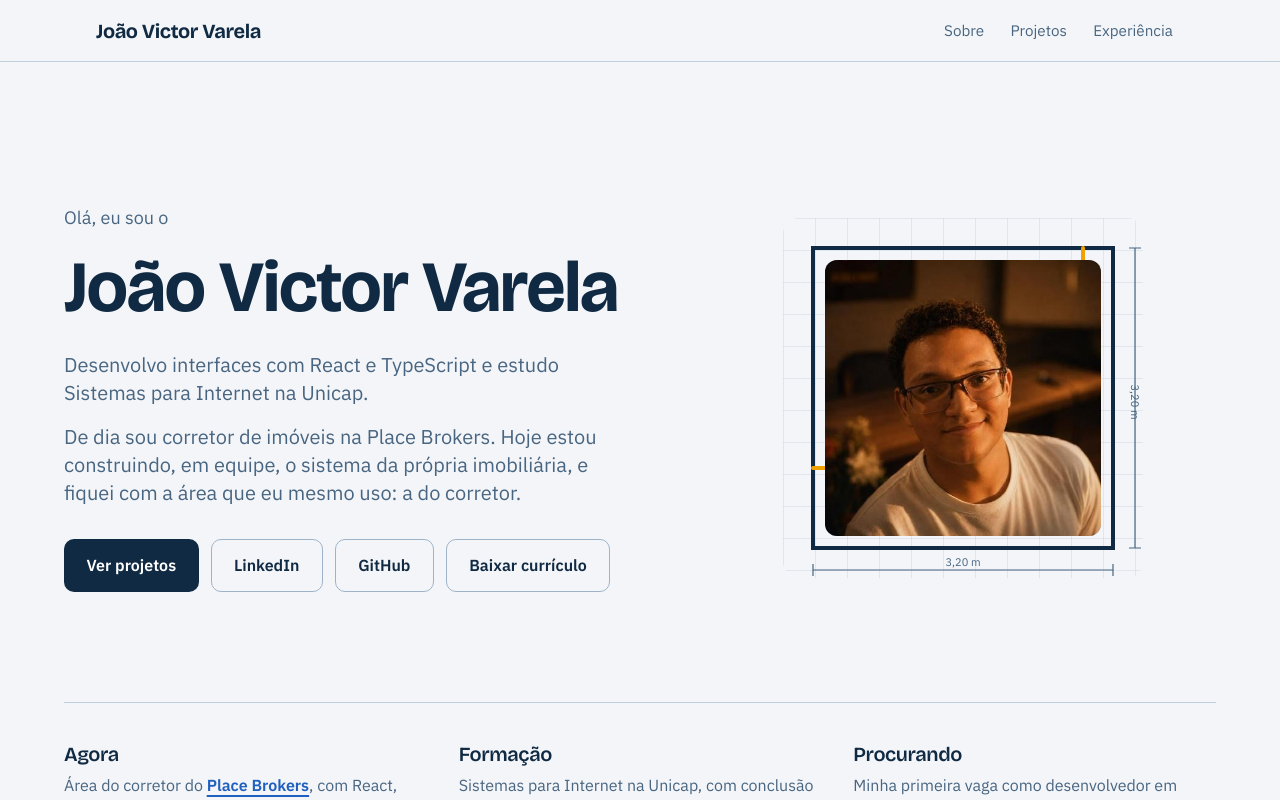
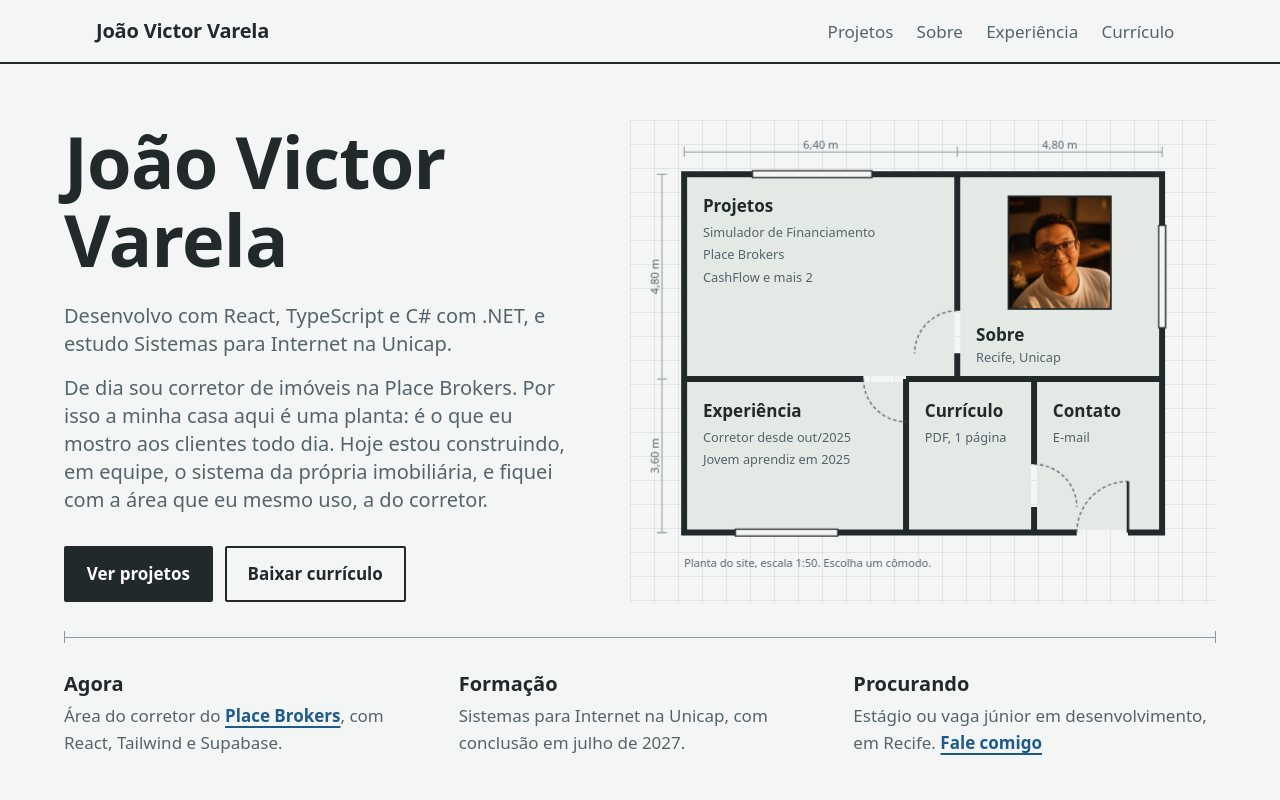
Before and after one commit to Jonqry/Portfolio, a Next.js app: page / in a window 1280 px wide. Shown: the top 800 px of the page. Built offline with nearby package versions, Linux system fonts and the light colour scheme.

Commit message:
Novo visual: home em planta baixa

```diff
--- a/app/components/Navbar.js
+++ b/app/components/Navbar.js
@@ -4,8 +4,8 @@ import Link from 'next/link';
 import { usePathname } from 'next/navigation';
 
 const links = [
+  { href: '/projetos', label: 'Projetos' },
   { href: '/sobre', label: 'Sobre' },
-  { href: '/projetos', label: 'Projetos' },
   { href: '/profissional', label: 'Experiência' },
 ];
 
@@ -14,7 +14,7 @@ export default function Navbar() {
   return (
     <nav className="nav">
       <div className="max-w-6xl mx-auto px-5 sm:px-8 flex flex-col md:flex-row md:items-center md:justify-between gap-1 py-3">
-        <Link href="/" className="marca text-xl font-bold no-underline">
+        <Link href="/" className="marca text-xl font-extrabold no-underline">
           João Victor Varela
         </Link>
         <div className="flex flex-wrap gap-1 -mx-2 md:mx-0">
@@ -28,6 +28,9 @@ export default function Navbar() {
               {link.label}
             </Link>
           ))}
+          <a href="/curriculo-joao-victor-varela.pdf" download className="nav-link">
+            Currículo
+          </a>
         </div>
       </div>
     </nav>
--- a/app/globals.css
+++ b/app/globals.css
@@ -1,13 +1,20 @@
 @import "tailwindcss";
 
+/*
+  Identidade: planta baixa de lançamento imobiliário.
+  Paredes em grafite, cotas em cinza, piso claro e o marca-texto amarelo
+  que o corretor usa para destacar a unidade do cliente.
+*/
 :root {
-  --papel: #f3f5f8;
-  --tinta: #102a43;
-  --tinta-suave: #486581;
-  --linha: #9fb3c8;
-  --sol: #f0a202;
-  --azul: #1f5fbf;
+  --papel: #f4f6f5;
+  --piso: #e4e9e6;
+  --tinta: #22292b;
+  --tinta-suave: #55636a;
+  --linha: #8d9a9e;
+  --sol: #f5d547;
+  --azul: #1e5a8c;
   --branco: #ffffff;
+  --fonte: "Archivo Variable", system-ui, sans-serif;
 }
 
 * { box-sizing: border-box; }
@@ -17,43 +24,56 @@ html { scroll-behavior: smooth; }
 body {
   background: var(--papel);
   color: var(--tinta);
-  font-family: var(--font-corpo), system-ui, sans-serif;
+  font-family: var(--fonte);
+  font-size: 1.0625rem;
   line-height: 1.6;
 }
 
+/* Títulos largos, como o letreiro de um lançamento */
 h1, h2, h3, .marca {
-  font-family: var(--font-titulo), var(--font-corpo), sans-serif;
-  letter-spacing: -0.02em;
-  line-height: 1.1;
+  font-family: var(--fonte);
+  font-stretch: 118%;
+  letter-spacing: -0.01em;
+  line-height: 1.08;
+}
+
+/* Texto estreito, como as legendas escritas dentro da planta */
+.estreito {
+  font-stretch: 75%;
+  letter-spacing: 0.01em;
 }
 
 a { color: inherit; }
 
 :focus-visible {
-  outline: 3px solid var(--sol);
+  outline: 3px solid var(--tinta);
   outline-offset: 3px;
-  border-radius: 4px;
+  box-shadow: 0 0 0 6px var(--sol);
 }
+
+::selection { background: var(--sol); color: var(--tinta); }
 
 /* ---------- navegação ---------- */
 .nav {
   position: sticky;
   top: 0;
   z-index: 20;
-  background: color-mix(in srgb, var(--papel) 88%, transparent);
-  backdrop-filter: blur(8px);
-  border-bottom: 1px solid color-mix(in srgb, var(--linha) 60%, transparent);
+  background: color-mix(in srgb, var(--papel) 92%, transparent);
+  backdrop-filter: blur(6px);
+  border-bottom: 2px solid var(--tinta);
 }
 .nav-link {
-  padding: 0.4rem 0.7rem;
-  border-radius: 6px;
-  font-size: 0.95rem;
+  padding: 0.35rem 0.6rem;
+  font-stretch: 85%;
+  font-weight: 500;
   color: var(--tinta-suave);
   text-decoration: none;
-  transition: color 0.2s, background 0.2s;
 }
-.nav-link:hover { color: var(--tinta); background: color-mix(in srgb, var(--linha) 25%, transparent); }
-.nav-link[aria-current="page"] { color: var(--tinta); box-shadow: inset 0 -2px 0 var(--sol); border-radius: 0; }
+.nav-link:hover { color: var(--tinta); }
+.nav-link[aria-current="page"] {
+  color: var(--tinta);
+  background: linear-gradient(transparent 55%, var(--sol) 55%, var(--sol) 90%, transparent 90%);
+}
 
 /* ---------- botões ---------- */
 .botao {
@@ -61,59 +81,101 @@ a { color: inherit; }
   align-items: center;
   justify-content: center;
   gap: 0.5rem;
-  padding: 0.8rem 1.4rem;
-  border-radius: 10px;
+  padding: 0.75rem 1.3rem;
+  border-radius: 2px;
   font-weight: 600;
+  font-stretch: 90%;
   text-decoration: none;
-  transition: transform 0.15s, background 0.2s, border-color 0.2s;
+  border: 2px solid var(--tinta);
 }
 .botao:active { transform: translateY(1px); }
 .botao-principal { background: var(--tinta); color: var(--branco); }
-.botao-principal:hover { background: #1c3d5e; }
-.botao-linha { border: 1.5px solid var(--linha); color: var(--tinta); }
-.botao-linha:hover { border-color: var(--tinta); }
+.botao-principal:hover { background: var(--sol); color: var(--tinta); }
+.botao-linha { color: var(--tinta); background: transparent; }
+.botao-linha:hover { background: var(--branco); }
 
-/* ---------- herói com planta ---------- */
+/* ---------- planta da home ---------- */
 .grade-planta {
   background-image:
-    linear-gradient(color-mix(in srgb, var(--linha) 22%, transparent) 1px, transparent 1px),
-    linear-gradient(90deg, color-mix(in srgb, var(--linha) 22%, transparent) 1px, transparent 1px);
-  background-size: 32px 32px;
+    linear-gradient(color-mix(in srgb, var(--linha) 18%, transparent) 1px, transparent 1px),
+    linear-gradient(90deg, color-mix(in srgb, var(--linha) 18%, transparent) 1px, transparent 1px);
+  background-size: 24px 24px;
 }
+.planta { width: 100%; height: auto; display: block; overflow: visible; }
+.planta .parede { fill: none; stroke: var(--tinta); stroke-width: 7; stroke-linejoin: miter; }
+.planta .parede-fina { fill: none; stroke: var(--tinta); stroke-width: 3; }
+.planta .porta { fill: none; stroke: var(--tinta-suave); stroke-width: 1.5; stroke-dasharray: 4 3; }
+.planta .janela { fill: var(--papel); stroke: var(--tinta); stroke-width: 1.5; }
+.planta .cota { stroke: var(--linha); stroke-width: 1.2; fill: none; }
+.planta .cota-texto { fill: var(--tinta-suave); font-size: 13px; font-stretch: 75%; }
+.planta .comodo-fundo { fill: var(--piso); transition: fill 0.2s; }
+.planta .comodo-nome { fill: var(--tinta); font-size: 20px; font-weight: 700; font-stretch: 110%; }
+.planta .comodo-info { fill: var(--tinta-suave); font-size: 15px; font-stretch: 75%; }
+.planta a { cursor: pointer; outline: none; }
+.planta a:hover .comodo-fundo,
+.planta a:focus-visible .comodo-fundo { fill: var(--sol); }
+.planta a:focus-visible .comodo-nome { text-decoration: underline; }
+@media (max-width: 640px) {
+  .planta .comodo-nome { font-size: 25px; font-stretch: 95%; }
+  .planta .comodo-info { font-size: 21px; }
+  .planta .cota-texto { font-size: 18px; }
+}
+.planta .foto-moldura { fill: none; stroke: var(--tinta); stroke-width: 2; }
+
 .planta-traco {
-  stroke-dasharray: 1200;
-  stroke-dashoffset: 1200;
-  animation: desenhar 1.6s ease-out forwards;
+  stroke-dasharray: 2400;
+  stroke-dashoffset: 2400;
+  animation: desenhar 1.8s ease-out forwards;
 }
-.planta-traco.atraso { animation-delay: 0.5s; }
-.planta-cota { opacity: 0; animation: surgir 0.6s ease-out 1.4s forwards; }
-.foto-entrada { opacity: 0; animation: surgir 0.9s ease-out 0.6s forwards; }
-.texto-entrada { opacity: 0; transform: translateY(10px); animation: subir 0.8s ease-out 0.2s forwards; }
+.planta-surge { opacity: 0; animation: surgir 0.6s ease-out 1.2s forwards; }
 
 @keyframes desenhar { to { stroke-dashoffset: 0; } }
 @keyframes surgir { to { opacity: 1; } }
-@keyframes subir { to { opacity: 1; transform: none; } }
+
+/* legenda abaixo da planta */
+.legenda dt { font-weight: 700; font-stretch: 110%; }
+.legenda dd { color: var(--tinta-suave); margin: 0.25rem 0 0; }
 
 /* ---------- páginas internas ---------- */
 .pagina { max-width: 64rem; margin: 0 auto; }
 .titulo-pagina {
-  font-size: clamp(2.2rem, 5vw, 3.2rem);
-  font-weight: 700;
-  margin-bottom: 0.5rem;
+  font-size: clamp(2.4rem, 6vw, 3.6rem);
+  font-weight: 800;
+  margin-bottom: 0.6rem;
 }
 .intro-pagina { color: var(--tinta-suave); max-width: 40rem; font-size: 1.1rem; }
+
+/* linha de cota: a régua usada em todas as páginas */
+.cota-linha {
+  position: relative;
+  height: 14px;
+  margin-top: 1.25rem;
+  border-bottom: 1.2px solid var(--linha);
+}
+.cota-linha::before,
+.cota-linha::after {
+  content: "";
+  position: absolute;
+  bottom: -6px;
+  width: 1.2px;
+  height: 12px;
+  background: var(--linha);
+}
+.cota-linha::before { left: 0; }
+.cota-linha::after { right: 0; }
+
+/* seção de prancha: título com parede em cima, sem caixa */
 .bloco {
-  background: var(--branco);
-  border: 1px solid color-mix(in srgb, var(--linha) 55%, transparent);
-  border-radius: 14px;
-  padding: 1.75rem;
+  border-top: 3px solid var(--tinta);
+  padding-top: 1.25rem;
 }
 .etiqueta {
   display: inline-block;
-  font-size: 0.85rem;
-  padding: 0.2rem 0.65rem;
-  border-radius: 999px;
-  background: color-mix(in srgb, var(--linha) 22%, transparent);
+  font-size: 0.9rem;
+  font-stretch: 80%;
+  padding: 0.15rem 0.55rem;
+  border: 1.2px solid var(--linha);
+  background: var(--branco);
   color: var(--tinta);
 }
 .link-texto {
@@ -123,7 +185,13 @@ a { color: inherit; }
   text-decoration-thickness: 1.5px;
   text-underline-offset: 4px;
 }
-.link-texto:hover { color: var(--tinta); }
+.link-texto:hover { color: var(--tinta); background: var(--sol); }
+
+.imagem-projeto {
+  display: block;
+  border: 2px solid var(--tinta);
+  background: var(--branco);
+}
 
 /* linha do tempo */
 .linha-tempo { position: relative; padding-left: 1.75rem; }
@@ -133,29 +201,27 @@ a { color: inherit; }
   left: 0.4rem;
   top: 0.4rem;
   bottom: 0.4rem;
-  width: 2px;
-  background: var(--linha);
+  width: 3px;
+  background: var(--tinta);
 }
 .marco { position: relative; }
 .marco::before {
   content: "";
   position: absolute;
-  left: -1.62rem;
-  top: 0.45rem;
-  width: 0.85rem;
-  height: 0.85rem;
-  border-radius: 50%;
+  left: -1.66rem;
+  top: 0.4rem;
+  width: 0.95rem;
+  height: 0.95rem;
   background: var(--papel);
-  border: 2.5px solid var(--tinta);
+  border: 3px solid var(--tinta);
 }
-.marco.atual::before { background: var(--sol); border-color: var(--sol); }
+.marco.atual::before { background: var(--sol); }
 
 @media (prefers-reduced-motion: reduce) {
   html { scroll-behavior: auto; }
-  .planta-traco, .planta-cota, .foto-entrada, .texto-entrada {
+  .planta-traco, .planta-surge {
     animation: none;
     opacity: 1;
-    transform: none;
     stroke-dashoffset: 0;
   }
 }
--- a/app/page.js
+++ b/app/page.js
@@ -1,82 +1,184 @@
 import Link from 'next/link';
-import Image from 'next/image';
+
+// A home é a planta de um apartamento: cada cômodo leva a uma parte do site.
+// Escala da planta: 50 px = 1 m.
+const comodos = [
+  {
+    href: '/projetos',
+    nome: 'Projetos',
+    rotulo: 'Ver os 5 projetos',
+    x: 40, y: 40, w: 320, h: 240,
+    info: ['Simulador de Financiamento', 'Place Brokers', 'CashFlow e mais 2'],
+  },
+  {
+    href: '/sobre',
+    nome: 'Sobre',
+    rotulo: 'Sobre mim',
+    x: 360, y: 40, w: 240, h: 240,
+    info: [],
+    foto: true,
+  },
+  {
+    href: '/profissional',
+    nome: 'Experiência',
+    rotulo: 'Ver a experiência profissional',
+    x: 40, y: 280, w: 260, h: 180,
+    info: ['Corretor desde out/2025', 'Jovem aprendiz em 2025'],
+  },
+  {
+    href: '/curriculo-joao-victor-varela.pdf',
+    nome: 'Currículo',
+    rotulo: 'Abrir o currículo em PDF',
+    x: 300, y: 280, w: 150, h: 180,
+    info: ['PDF, 1 página'],
+    externo: true,
+  },
+  {
+    href: 'mailto:joaovictorvarela321@gmail.com',
+    nome: 'Contato',
+    rotulo: 'Enviar e-mail',
+    x: 450, y: 280, w: 150, h: 180,
+    info: ['E-mail'],
+  },
+];
+
+function Planta() {
+  return (
+    <svg
+      className="planta"
+      viewBox="0 0 640 520"
+      role="group"
+      aria-label="Planta do site: escolha um cômodo"
+    >
+      <defs>
+        <clipPath id="recorte-foto">
+          <rect x="420" y="66" width="120" height="132" />
+        </clipPath>
+      </defs>
+
+      {comodos.map((c) => (
+        <a
+          key={c.nome}
+          href={c.href}
+          aria-label={c.rotulo}
+          {...(c.externo ? { target: '_blank', rel: 'noopener noreferrer' } : {})}
+        >
+          <rect className="comodo-fundo" x={c.x + 3.5} y={c.y + 3.5} width={c.w - 7} height={c.h - 7} />
+          {c.foto && (
+            <>
+              <image
+                href="/foto-joao.jpg"
+                x="420"
+                y="66"
+                width="120"
+                height="132"
+                preserveAspectRatio="xMidYMid slice"
+                clipPath="url(#recorte-foto)"
+              />
+              <rect className="foto-moldura" x="420" y="66" width="120" height="132" />
+            </>
+          )}
+          <text className="comodo-nome" x={c.x + 22} y={c.foto ? c.y + 196 : c.y + 44}>
+            {c.nome}
+          </text>
+          {c.foto ? (
+            <text className="comodo-info" x={c.x + 22} y={c.y + 220}>Recife, Unicap</text>
+          ) : (
+            c.info.map((linha, i) => (
+              <text key={linha} className="comodo-info" x={c.x + 22} y={c.y + 74 + i * 26}>
+                {linha}
+              </text>
+            ))
+          )}
+        </a>
+      ))}
+
+      {/* paredes externas, com a abertura da porta de entrada no Contato */}
+      <path
+        className="parede planta-traco"
+        d="M500 460 H40 V40 H600 V460 H560"
+        aria-hidden="true"
+      />
+      {/* paredes internas, com vãos de porta */}
+      <path
+        className="parede planta-traco"
+        d="M360 40 V200 M360 250 V280 M250 280 H40 M300 280 H600 M300 280 V460 M450 280 V380 M450 430 V460"
+        aria-hidden="true"
+      />
+
+      <g className="planta-surge" aria-hidden="true">
+        {/* portas: folha e arco de abertura */}
+        <path className="porta" d="M360 200 A50 50 0 0 0 310 250" />
+        <path className="porta" d="M250 280 A50 50 0 0 0 300 330" />
+        <path className="porta" d="M450 380 A50 50 0 0 1 500 430" />
+        <path className="porta" d="M500 460 A60 60 0 0 1 560 400" />
+        <path className="parede-fina" d="M560 460 V400" />
+
+        {/* janelas */}
+        <rect className="janela" x="120" y="36" width="140" height="8" />
+        <rect className="janela" x="596" y="100" width="8" height="120" />
+        <rect className="janela" x="100" y="456" width="120" height="8" />
+
+        {/* cotas */}
+        <path className="cota" d="M40 14 H600 M40 8 V20 M360 8 V20 M600 8 V20" />
+        <text className="cota-texto" x="200" y="10" textAnchor="middle">6,40 m</text>
+        <text className="cota-texto" x="480" y="10" textAnchor="middle">4,80 m</text>
+        <path className="cota" d="M14 40 V460 M8 40 H20 M8 280 H20 M8 460 H20" />
+        <text className="cota-texto" x="10" y="160" textAnchor="middle" transform="rotate(-90 10 160)">4,80 m</text>
+        <text className="cota-texto" x="10" y="370" textAnchor="middle" transform="rotate(-90 10 370)">3,60 m</text>
+
+        <text className="cota-texto" x="40" y="500">Planta do site, escala 1:50. Escolha um cômodo.</text>
+      </g>
+    </svg>
+  );
+}
 
 export default function Home() {
   return (
     <div className="max-w-6xl mx-auto">
-      <section className="grid md:grid-cols-[1.15fr_1fr] gap-12 md:gap-16 items-center min-h-[70vh]">
-        <div className="texto-entrada order-1">
-          <p className="text-[color:var(--tinta-suave)] text-lg mb-4">Olá, eu sou o</p>
-          <h1 className="text-5xl sm:text-6xl lg:text-7xl font-bold mb-6">João Victor Varela</h1>
+      <section className="grid md:grid-cols-[1fr_1.15fr] gap-10 md:gap-14 items-center">
+        <div>
+          <h1 className="text-5xl sm:text-6xl lg:text-7xl font-extrabold mb-6">João Victor Varela</h1>
           <p className="text-lg sm:text-xl text-[color:var(--tinta-suave)] max-w-xl mb-4">
-            Desenvolvo interfaces com React e TypeScript e estudo Sistemas para Internet na Unicap.
+            Desenvolvo com React, TypeScript e C# com .NET, e estudo Sistemas para Internet na Unicap.
           </p>
           <p className="text-lg sm:text-xl text-[color:var(--tinta-suave)] max-w-xl mb-8">
-            De dia sou corretor de imóveis na Place Brokers. Hoje estou construindo, em equipe, o
-            sistema da própria imobiliária, e fiquei com a área que eu mesmo uso: a do corretor.
+            De dia sou corretor de imóveis na Place Brokers. Por isso a minha casa aqui é uma planta: é
+            o que eu mostro aos clientes todo dia. Hoje estou construindo, em equipe, o sistema da própria
+            imobiliária, e fiquei com a área que eu mesmo uso, a do corretor.
           </p>
           <div className="flex flex-wrap gap-3">
             <Link href="/projetos" className="botao botao-principal">Ver projetos</Link>
-            <a href="https://www.linkedin.com/in/joaovictorvarela" target="_blank" rel="noopener noreferrer" className="botao botao-linha">LinkedIn</a>
-            <a href="https://github.com/Jonqry" target="_blank" rel="noopener noreferrer" className="botao botao-linha">GitHub</a>
             <a href="/curriculo-joao-victor-varela.pdf" download className="botao botao-linha">Baixar currículo</a>
           </div>
         </div>
 
-        <div className="order-2 flex justify-center">
-          <div className="relative w-[280px] h-[280px] sm:w-[360px] sm:h-[360px] grade-planta rounded-2xl">
-            <svg
-              className="absolute inset-0 w-full h-full overflow-visible text-[color:var(--tinta)]"
-              viewBox="0 0 360 360"
-              fill="none"
-              aria-hidden="true"
-            >
-              <path className="planta-traco" d="M30 30 H330 V330 H30 Z" stroke="currentColor" strokeWidth="4" />
-              <path className="planta-traco atraso" d="M30 250 H60 M300 30 V60" stroke="var(--sol)" strokeWidth="4" strokeLinecap="round" />
-              <g className="planta-cota" stroke="var(--tinta-suave)" strokeWidth="1.2">
-                <path d="M30 352 H330 M30 346 V358 M330 346 V358" />
-                <path d="M352 30 V330 M346 30 H358 M346 330 H358" />
-              </g>
-              <g className="planta-cota" fill="var(--tinta-suave)" fontSize="11" fontFamily="var(--font-corpo)">
-                <text x="180" y="348" textAnchor="middle">3,20 m</text>
-                <text x="348" y="184" textAnchor="middle" transform="rotate(90 348 184)">3,20 m</text>
-              </g>
-            </svg>
-            <div className="foto-entrada absolute inset-[42px] rounded-xl overflow-hidden bg-[color:var(--linha)]">
-              <Image
-                src="/foto-joao.jpg"
-                alt="Foto de João Victor Varela"
-                fill
-                priority
-                sizes="(max-width: 640px) 196px, 276px"
-                className="object-cover"
-              />
-            </div>
-          </div>
+        <div className="grade-planta p-3 sm:p-5">
+          <Planta />
         </div>
       </section>
 
-      <section className="border-t border-[color:var(--linha)]/60 pt-10 mt-6 grid sm:grid-cols-3 gap-8">
+      <div className="cota-linha mt-14" aria-hidden="true" />
+      <dl className="legenda grid sm:grid-cols-3 gap-8 pt-8">
         <div>
-          <h2 className="text-xl font-semibold mb-2">Agora</h2>
-          <p className="text-[color:var(--tinta-suave)]">
-            Área do corretor do <Link href="/projetos/place-brokers" className="link-texto">Place Brokers</Link>, com React,
-            Tailwind e Supabase, e o <Link href="/projetos" className="link-texto">Simulador de Financiamento</Link>, meu
-            projeto solo com mais de 250 testes automatizados.
-          </p>
+          <dt className="text-xl">Agora</dt>
+          <dd>
+            Área do corretor do <Link href="/projetos/place-brokers" className="link-texto">Place Brokers</Link>, com
+            React, Tailwind e Supabase.
+          </dd>
         </div>
         <div>
-          <h2 className="text-xl font-semibold mb-2">Formação</h2>
-          <p className="text-[color:var(--tinta-suave)]">Sistemas para Internet na Unicap, com conclusão em julho de 2027.</p>
+          <dt className="text-xl">Formação</dt>
+          <dd>Sistemas para Internet na Unicap, com conclusão em julho de 2027.</dd>
         </div>
         <div>
-          <h2 className="text-xl font-semibold mb-2">Procurando</h2>
-          <p className="text-[color:var(--tinta-suave)]">
-            Minha primeira vaga como desenvolvedor em Recife.{' '}
+          <dt className="text-xl">Procurando</dt>
+          <dd>
+            Estágio ou vaga júnior em desenvolvimento, em Recife.{' '}
             <a href="mailto:joaovictorvarela321@gmail.com" className="link-texto">Fale comigo</a>
-          </p>
+          </dd>
         </div>
-      </section>
+      </dl>
     </div>
   );
 }
--- a/app/profissional/page.js
+++ b/app/profissional/page.js
@@ -36,6 +36,7 @@ export default function Profissional() {
         <p className="intro-pagina">
           Antes da primeira vaga em tecnologia, aprendi a atender gente e a entender o que o cliente precisa.
         </p>
+        <div className="cota-linha" aria-hidden="true" />
       </header>
 
       <ol className="linha-tempo space-y-10">
--- a/app/sobre/page.js
+++ b/app/sobre/page.js
@@ -15,6 +15,7 @@ export default function Sobre() {
     <div className="pagina space-y-10">
       <header>
         <h1 className="titulo-pagina">Sobre mim</h1>
+        <div className="cota-linha" aria-hidden="true" />
       </header>
 
       <div className="grid md:grid-cols-[1.4fr_1fr] gap-8">
@@ -51,7 +52,7 @@ export default function Sobre() {
 
       <section id="formacao" className="scroll-mt-24 space-y-4">
         <h2 className="text-2xl font-bold">Formação</h2>
-        <div className="bloco border-l-4 border-l-[color:var(--sol)]">
+        <div className="bloco">
           <p className="text-sm text-[color:var(--tinta-suave)] mb-1">Março de 2025 a julho de 2027</p>
           <h3 className="text-xl font-bold mb-1">Tecnólogo em Sistemas para Internet</h3>
           <p className="text-[color:var(--tinta-suave)] mb-3">Universidade Católica de Pernambuco (Unicap), 4º período</p>
--- a/package.json
+++ b/package.json
@@ -9,6 +9,7 @@
     "lint": "eslint"
   },
   "dependencies": {
+    "@fontsource-variable/archivo": "^5.3.0",
     "next": "16.2.6",
     "react": "19.2.4",
     "react-dom": "19.2.4"
```
Also changed, not shown: app/layout.js (+3 -5 lines), app/projetos/page.js (+60 -33 lines), app/projetos/place-brokers/page.js (+4 -3 lines), public/preview-portfolio.jpg, 1 other file (tests, documents, lock files or other folders).
